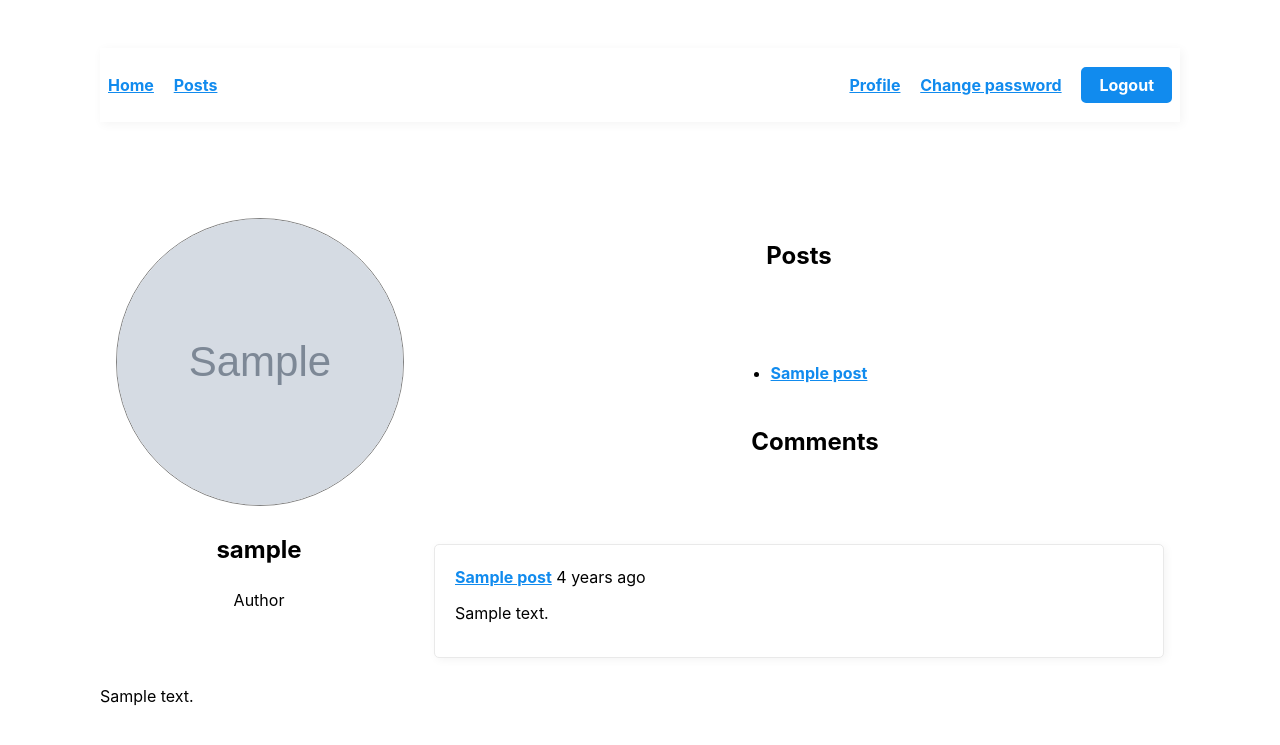
After one commit to shunlog/MoldovaBlog, a Django app: page /blog/user/1 in a window 1280 px wide. The commit adds this page. Shown: the top 745 px of the page. Run offline with Django 4.2, Linux system fonts and the light colour scheme; tables that the repository leaves empty hold one stand-in row (values such as "Sample post"); grey boxes marked "Sample" are stand-in pictures; some libraries are stand-ins or nearby versions.

Commit message:
add user profiles

```diff
--- a/blog/models.py
+++ b/blog/models.py
@@ -1,8 +1,24 @@
 from django.urls import reverse
 from django.db import models
 from django.contrib.auth import get_user_model
+from django.contrib.auth.models import User
 
 from .utils import time_passed_string
+
+
+class Profile(models.Model):
+    user = models.OneToOneField(User, on_delete=models.CASCADE)
+    picture = models.ImageField(blank=True)
+    bio = models.TextField(max_length=1000, blank=True)
+
+    def get_absolute_url(self):
+        return reverse('blog:user_detail', args=[str(self.user.pk)])
+
+    def role(self):
+        if self.user.is_staff:
+            return 'Author'
+
+        return 'Commenter'
 
 
 class Post(models.Model):
@@ -10,9 +26,16 @@ class Post(models.Model):
     pub_date = models.DateTimeField("date published")
     text = models.TextField(max_length=5000)
     location = models.CharField(max_length=1000, blank=True)
+    author = models.ForeignKey(get_user_model(),
+                               on_delete=models.SET_NULL,
+                               null=True,
+                               blank=True)
 
     def __str__(self):
         return self.title
+
+    def get_absolute_url(self):
+        return reverse('blog:post_detail', args=[str(self.pk)])
 
     def get_time_passed(self):
         return time_passed_string(self.pub_date)
@@ -41,7 +64,8 @@ class Comment(models.Model):
         return str(self.id)
 
     def get_absolute_url(self):
-        return reverse('blog:post_detail', args=[str(self.post.pk)])
+        return reverse('blog:post_detail', args=[str(self.post.pk)])\
+            + '#' + str(self.pk)
 
     def get_time_passed(self):
         return time_passed_string(self.pub_date)
--- a/blog/static/blog/style.css
+++ b/blog/static/blog/style.css
@@ -524,6 +524,11 @@ section.comment {
 
 section.comment aside {
     width: unset;
+    background-color: var(--color-bg);
+}
+
+section.comment aside a {
+    color: var(--color-link);
 }
 
 section.comment div.author {
@@ -601,7 +606,39 @@ nav button {
     }
 }
 
+
+/* Google map */
 iframe {
     width: 100%;
     height: 50vh;
 }
+
+
+/* Profile view */
+.profile-view {
+    display: flex;
+    flex-wrap: wrap;
+}
+
+.profile-view article:nth-of-type(1) {
+    flex-grow: 1;
+    min-width: 250px;
+    flex-basis: min-content;
+}
+
+.profile-view article:nth-of-type(2) {
+    flex-grow: 3;
+    min-width: 300px;
+    flex-basis: min-content;
+}
+
+.profile-pic {
+    border-style: solid;
+    border-color: gray;
+    border-width: thin;
+    border-radius: 100%;
+
+    width: 100%;
+    aspect-ratio: 1/1;
+    object-fit: cover;
+}
--- a/blog/templates/blog/post_list.html
+++ b/blog/templates/blog/post_list.html
@@ -7,7 +7,7 @@
     <ul>
         {% for post in post_list.all %}
             <li>
-                <a href="{% url 'blog:post_detail' post.id %}">
+                <a href="{{ post.get_absolute_url }}">
                     {{ post.title }}
                 </a>
             </li>
--- /dev/null
+++ b/blog/templates/blog/user_detail.html
@@ -0,0 +1,66 @@
+{% extends "blog/base.html" %}
+
+{% load static %}
+
+{% block title %}{{user.username}}'s profile{% endblock %}
+
+{% block content %}
+
+    <div class="profile-view">
+        <article>
+            <header>
+                <img class="profile-pic"
+                     {% if user.profile.picture %}
+                     src="{{  user.profile.picture.url }}"
+                     {% else %}
+                     src="{% static 'blog/blank_profile_picture.png' %}"
+                     {% endif %}
+                     alt="User's profile picture" />
+                <h2>{{ user.username }}</h2>
+                <p>{{ user.profile.role }}</p>
+            </header>
+
+            <p>{{user.profile.bio}}</p>
+        </article>
+
+        <article>
+
+            {% if user.post_set.all %}
+                <section>
+                    <header>
+                        <h2>Posts</h2>
+                    </header>
+
+                    <ul>
+                        {% for post in user.post_set.all %}
+                            <li>
+                                <a href="{{ post.get_absolute_url }}">
+                                    {{ post.title }}
+                                </a>
+                            </li>
+                        {% endfor %}
+                    </ul>
+                </section>
+            {% endif %}
+
+            <section class="comment">
+                <header>
+                    <h2>Comments</h2>
+                </header>
+
+                {% for comment in user.comment_set.all %}
+                    <aside>
+                        <div class="author">
+                            <a href="{{  comment.get_absolute_url }}">{{  comment.post.title }}</a>
+                            <time datetime="{{ comment.pub_date.isoformat }}">{{ comment.get_time_passed }}</time>
+                        </div>
+                        <p> {{ comment.text | linebreaks }} </p>
+                    </aside>
+                {% endfor %}
+            </section>
+
+        </article>
+
+    </div>
+
+{% endblock content %}
--- a/blog/urls.py
+++ b/blog/urls.py
@@ -7,5 +7,6 @@ urlpatterns = [
     path("", views.index, name="index"),
     path("posts/", views.PostListView.as_view(), name="post_list"),
     path("<int:pk>", views.PostDetailView.as_view(), name="post_detail"),
+    path("user/<pk>", views.UserDetailView.as_view(), name="user_detail"),
     path("<int:post_pk>/comment/", views.create_comment, name="create_comment"),
 ]
--- a/blog/views.py
+++ b/blog/views.py
@@ -3,13 +3,19 @@ from django.http import HttpResponseRedirect, Http404
 from django.shortcuts import render, get_object_or_404
 from django.views.generic.edit import CreateView
 from django.views.generic import DetailView, ListView
+from django.contrib.auth.models import User
 
-from .models import Post, Comment
+from .models import Post, Comment, Profile
 from .forms import CommentForm
 
 
 def index(request):
     return render(request, "blog/index.html")
+
+
+class UserDetailView(DetailView):
+    model = User
+    template_name = "blog/user_detail.html"
 
 
 class PostDetailView(DetailView):
```
Also changed, not shown: blog/admin.py (+17 -1 lines), blog/templates/blog/post_detail.html (+4 -4 lines), blog/migrations/0008_profile.py (added), blog/migrations/0009_post_author.py (added), blog/static/blog/blank_profile_picture.png (added).
